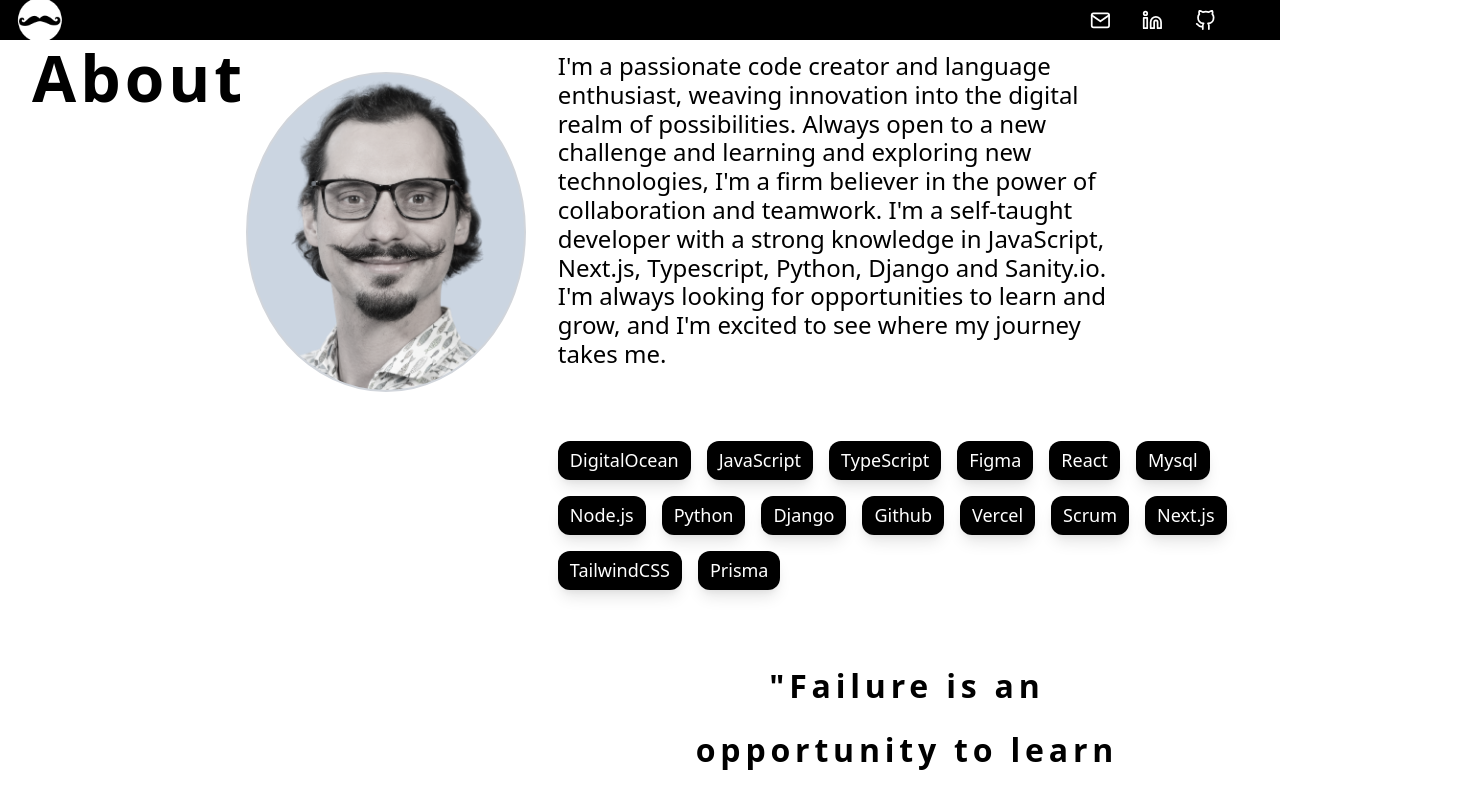
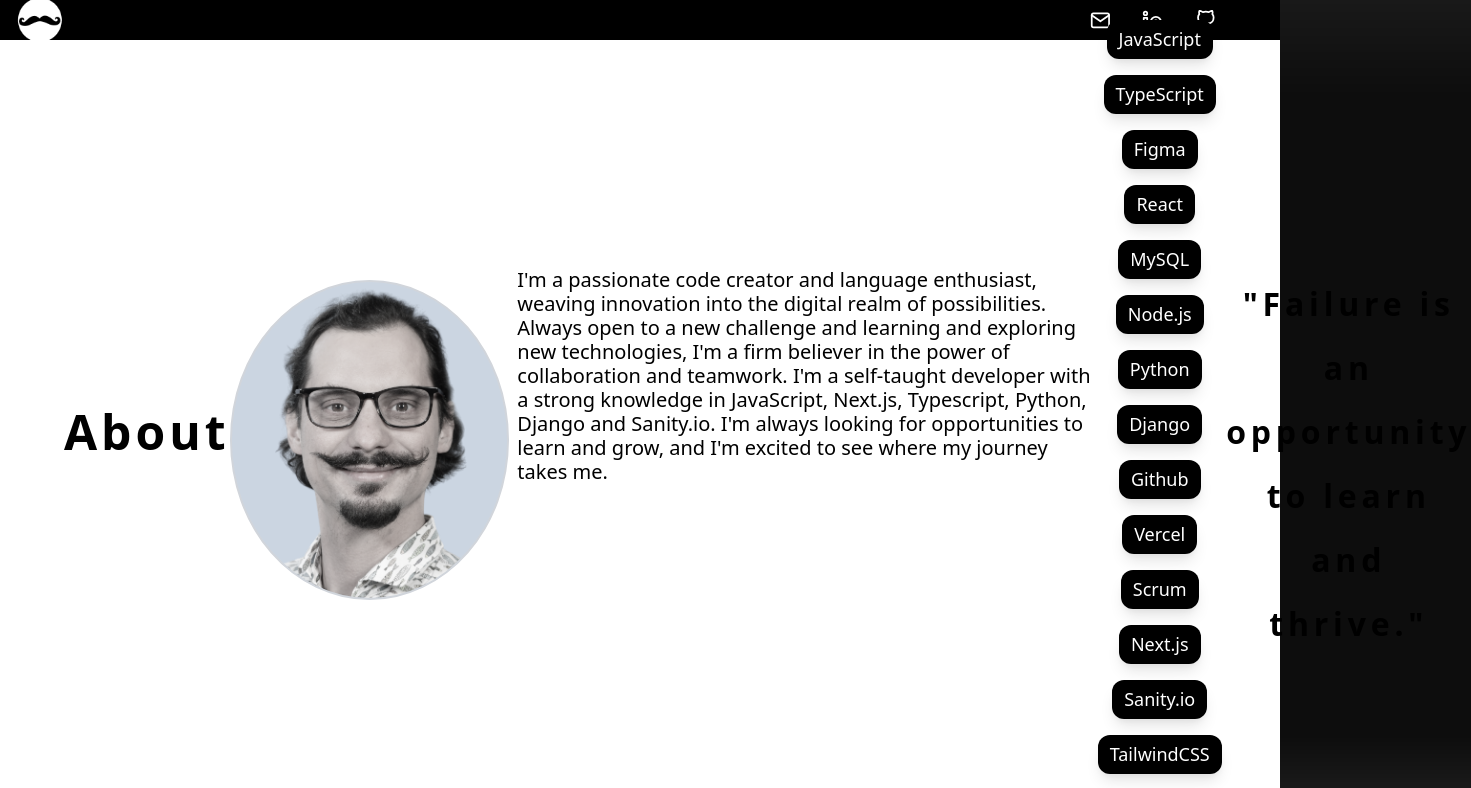
Before and after one commit to federerkristijan/kf-web, a Next.js app: page /about in a window 1280 px wide. Shown: the top 788 px of the page, 1471 px wide, since content can reach past the window. Built offline with nearby package versions, Linux system fonts and the light colour scheme.

Commit message:
responsive about not fixed, need testing

```diff
--- a/src/app/globals.css
+++ b/src/app/globals.css
@@ -9,6 +9,9 @@
   width: 100%;
   --scroll-behavior: smooth !important;
   scroll-behavior: smooth !important;
+  margin: 0;
+  padding: 0;
+  box-sizing: border-box;
 }
 
 body {
@@ -29,6 +32,7 @@
   -webkit-font-smoothing: antialiased;
   -moz-osx-font-smoothing: grayscale;
   overflow-x: hidden;
+  scroll-behavior: smooth;
 }
 
 h1 {
@@ -37,7 +41,7 @@
   line-height: 1.2;
   letter-spacing: 0.25rem;
   margin-bottom: 1rem;
-  margin-top: 0rem!important;
+  margin-top: 0rem !important;
 }
 
 h2 {
@@ -121,34 +125,94 @@
   padding-right: 3rem;
 }
 
-Homepage {
-  /* max-height: 100% !important; */
+/* Hero - start */
+
+.hero-section {
+  display: flex;
+  flex-direction: row;
+  width: 100%;
+  justify-content: space-around;
+  margin-top: 7.9rem;
+  margin-bottom: 8rem;
 }
+
+.hero-section h1 {
+  display: inline-flex;
+  align-items: center;
+}
+
+.hero-section h1 .relative.inline-block {
+  position: relative;
+  display: inline-block;
+}
+
+.moustache {
+  animation: moustache 1s infinite;
+  display: flex;
+  justify-content: center;
+  align-items: center;
+}
+
+.moustache-animation {
+  position: absolute;
+  top: -5px;
+  left: 50%;
+  transform: translateX(-50%);
+}
+
+/* Hero - end */
 
 /* About - start */
 
-.about {
+.about-wrapper {
+  display: flex;
+  flex-direction: column;
+  justify-content: center;
+  align-items: center;
   background-color: #ffffff;
   color: black;
   height: 100vh;
-  padding-left: 2rem;
+  padding: 2rem;
+  box-sizing: border-box;
+}
+
+.about-title {
+  font-size: 2rem;
+  margin-bottom: 1rem;
+  text-align: center;
 }
 
 .about-description {
+  display: flex;
+  justify-content: center;
   font-weight: 400;
   min-width: 50%;
   width: 80%;
-  padding-bottom: 2rem;
+  padding-bottom: 7rem;
 }
 
-.skills-wrapper {
+.about-pic {
+  width: 18rem !important;
+  height: 20rem !important;
+  border-radius: 50% !important;
+}
+
+.about-quote {
+  text-align: center;
+  padding-top: 4rem;
+  line-height: 2;
+}
+
+.about-skills-wrapper {
   display: flex;
+  flex-wrap: wrap;
+  justify-content: center;
   flex-direction: row;
   gap: 1rem;
-  /* width: 40%!important; */
+  width: 70%;
 }
 
-.skill {
+.about-skill {
   font-size: 1.125rem;
   display: flex;
   flex-direction: row;
@@ -162,17 +226,10 @@
   padding-right: 0.75rem;
   border-radius: 0.75rem;
   box-shadow: 0 10px 15px -3px rgba(0, 0, 0, 0.1),
-              0 4px 6px -2px rgba(0, 0, 0, 0.05);
+    0 4px 6px -2px rgba(0, 0, 0, 0.05);
   background-color: black;
   color: white;
-}
-
-.about-quote {
-  text-align: center;
-  padding-top: 4rem;
-  padding-left: 8rem;
-  padding-right: 8rem;
-  line-height: 2;
+  flex-wrap: wrap;
 }
 
 /* About - end */
@@ -192,12 +249,6 @@
   gap: 3rem;
 }
 
-@media (min-width: 768px) {
-  .projects-grid {
-    grid-template-columns: repeat(3, 1fr); /* 3 columns on medium screens and up */
-  }
-}
-
 .project-card {
   display: flex;
   flex-direction: column;
@@ -207,7 +258,7 @@
   padding: 0.5rem;
   border-radius: 0.75rem;
   box-shadow: 0 10px 15px -3px rgba(0, 0, 0, 0.1),
-              0 4px 6px -2px rgba(0, 0, 0, 0.05);
+    0 4px 6px -2px rgba(0, 0, 0, 0.05);
   width: 30%;
   height: 100%;
   background-color: #cbd5e1;
@@ -240,58 +291,23 @@
   display: flex;
   gap: 0.5rem;
   font-size: 1.2rem;
-  justify-content: end;
+  justify-content: flex-end;
 }
 
 /* Projects - end */
 
 .contact-section {
+  margin-top: 5rem;
+  margin-bottom: 5rem;
   padding-top: 3rem;
   padding-left: 2rem;
+  padding-bottom: 3rem;
 }
 
 .contact-icons {
   display: flex;
   gap: 2rem;
   font-size: 1.3rem;
-}
-
-.hero-section {
-  display: flex;
-  flex-direction: row;
-  width: 100%;
-  justify-content: space-around;
-  margin-top: 4rem;
-}
-
-.hero-section h1 {
-  display: inline-flex;
-  align-items: center;
-}
-
-.hero-section h1 .relative.inline-block {
-  position: relative;
-  display: inline-block;
-}
-
-.moustache {
-  animation: moustache 1s infinite;
-  display: flex;
-  justify-content: center;
-  align-items: center;
-}
-
-.moustache-animation {
-  position: absolute;
-  top: -20px;
-  left: 50%;
-  transform: translateX(-50%);
-}
-
-.about-pic {
-  width: 18rem !important;
-  height: 20rem !important;
-  border-radius: 50% !important;
 }
 
 .buttons {
@@ -314,3 +330,54 @@
   border: 1px solid white;
   background-color: black !important;
 }
+
+/* Media Queries */
+@media (min-width: 768px) {
+  .about-wrapper {
+    flex-direction: row;
+    justify-content: space-between;
+    padding: 4rem;
+  }
+
+  .about-pic {
+    width: 200px;
+    height: 200px;
+  }
+
+  .about-description {
+    font-size: 1.125rem;
+    text-align: left;
+    max-width: 60%;
+  }
+
+  .projects-grid {
+    grid-template-columns: repeat(2, 1fr);
+  }
+
+  .project-card {
+    max-width: 45%;
+  }
+
+  .contact-section {
+    padding: 3rem 2rem;
+  }
+}
+
+@media (min-width: 1024px) {
+  .about-title {
+    font-size: 3rem;
+  }
+
+  .about-description {
+    font-size: 1.25rem;
+    max-width: 50%;
+  }
+
+  .projects-grid {
+    grid-template-columns: repeat(3, 1fr);
+  }
+
+  .project-card {
+    max-width: 30%;
+  }
+}
--- a/src/app/page.tsx
+++ b/src/app/page.tsx
@@ -1,8 +1,12 @@
-import {LiveQuery} from 'next-sanity/preview/live-query'
-import {sanityFetch, token} from '../lib/sanity.fetch'
-import {HomePage} from '@/components/pages/HomePage'
-import {homePageQuery} from '@/lib/sanity.queries'
-import PreviewProvider from '@/components/preview/PreviewProvider';
+import { LiveQuery } from "next-sanity/preview/live-query";
+import { sanityFetch, token } from "../lib/sanity.fetch";
+import { homePageQuery } from "@/lib/sanity.queries";
+import PreviewProvider from "@/components/preview/PreviewProvider";
+import { HeroSection } from "@/components/pages/HeroSection";
+import ContactSection from "@/components/pages/ContactSection";
+import ProjectsSection from "@/components/pages/ProjectsSection";
+import { aboutVars, projectsTitles, projectsVars, skills } from "@/utils/variables";
+import AboutPage from "@/components/pages/AboutPage";
 
 async function getData() {
   const data = await sanityFetch(homePageQuery, token);
@@ -13,9 +17,39 @@
   const data = await getData();
 
   return (
-    <PreviewProvider token={token || ''}>
-      <LiveQuery query={homePageQuery} initialData={data} throwOnMissingProvider={false} enabled={false}>
-        <HomePage sections={{ hero: data?.heroSection }} />
+    <PreviewProvider token={token || ""}>
+      <LiveQuery
+        query={homePageQuery}
+        initialData={data}
+        throwOnMissingProvider={false}
+        enabled={false}
+      >
+        {/* Hero Section */}
+        <section>
+          <HeroSection
+            title={data?.heroSection?.title || ""}
+            subtitle={data?.heroSection?.subtitle || "Fullstack Developer"}
+          />
+        </section>
+
+        {/* About Section */}
+        <section>
+          <AboutPage title={aboutVars.title} description={aboutVars.description} skills={skills} />
+        </section>
+
+        {/* Projects Section */}
+        <section id="projects">
+          <ProjectsSection
+            title={projectsTitles.title}
+            subtitle={projectsTitles.subtitle}
+            projects={projectsVars}
+          />
+        </section>
+
+        {/* Contact Section */}
+        <section id="contact">
+          <ContactSection />
+        </section>
       </LiveQuery>
     </PreviewProvider>
   );
--- a/src/components/pages/AboutPage.tsx
+++ b/src/components/pages/AboutPage.tsx
@@ -5,8 +5,7 @@
 
 export default function AboutPage({ image, skills }: AboutPagePayload) {
   return (
-    <div className="about bg-[#ffffff] h-full text-black">
-      <div className="flex">
+    <div className="about-wrapper bg-[#ffffff] h-full text-black">
       <h1 className="about-title">{aboutVars.title}</h1>
       {image && (
         <Image
@@ -15,24 +14,16 @@
           className="about-pic rounded-full bg-slate-300 border-gray-300 border-2 my-8 mr-2"
         />
       )}
-        <div className="py-3 px-6 max-w-[80%]">
       <h4 className="about-description">{aboutVars.description}</h4>
-          <div className="skills-wrapper flex h-auto pt-6 gap-4 flex-wrap">
+      <div className="about-skills-wrapper flex h-auto pt-6 gap-4 flex-wrap">
         {skills &&
           skills.map((skill, index) => (
-                <span
-                  key={index}
-                  className="skill"
-                >
+            <span key={index} className="about-skill">
               {skill.title}
             </span>
           ))}
       </div>
-          <h2 className="about-quote">
-            {'"' + quote + '"'}
-          </h2>
-        </div>
-      </div>
+      <h2 className="about-quote">{'"' + quote + '"'}</h2>
     </div>
   );
 }
--- a/src/components/pages/HomePage.tsx
+++ /dev/null
@@ -1,16 +0,0 @@
-import React from "react";
-
-import { HeroSection } from "./HeroSection";
-
-export function HomePage({ sections }: { sections: any }) {
-  const { hero } = sections ?? {};
-
-  return (
-    <div className="hero">
-      <HeroSection
-        title={hero?.title || ""}
-        subtitle={hero?.subtitle || "Fullstack Developer"}
-      />
-    </div>
-  );
-}
--- a/src/lib/sanity.preview.ts
+++ b/src/lib/sanity.preview.ts
@@ -3,8 +3,8 @@
 
 let alerted = false;
 export const usePreview = definePreview({
-  // projectId: projectId || '',
-  // dataset: dataset || '',
+  projectId: projectId || '',
+  dataset: dataset || '',
   onPublicAccessOnly: () => {
     // You can opt to throw an error here instead of using `window.alert`, and customize how it displays by wrapping the component calling `usePreview` in an ErrorBoundary
     // https://reactjs.org/docs/error-boundaries.html
--- a/src/utils/variables.ts
+++ b/src/utils/variables.ts
@@ -24,9 +24,6 @@
 
 export const skills: Skill[] = [
   {
-    title: 'DigitalOcean',
-  },
-  {
     title: 'JavaScript',
   },
   {
@@ -39,7 +36,7 @@
     title: 'React',
   },
   {
-    title: 'Mysql',
+    title: 'MySQL',
   },
   {
     title: 'Node.js',
@@ -63,11 +60,17 @@
     title: 'Next.js'
   },
   {
+    title: 'Sanity.io'
+  },
+  {
     title: 'TailwindCSS'
   },
   {
     title: 'Prisma'
-  }
+  },
+  {
+    title: 'DigitalOcean',
+  },
 ];
 
 export const quote = "Failure is an opportunity to learn and thrive."
```
Lines whose indentation alone changed are shown as unchanged.
